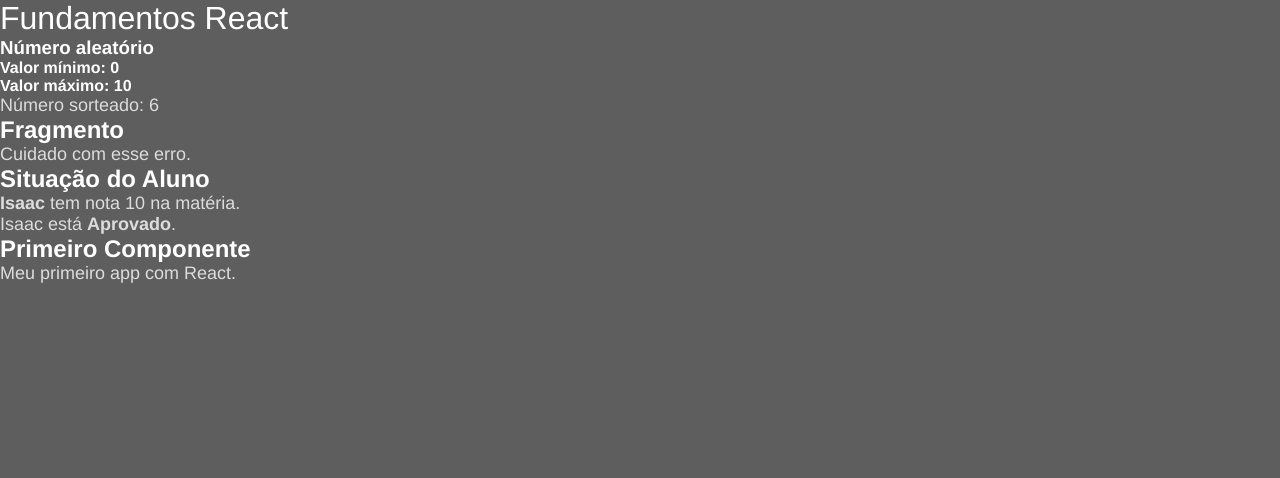
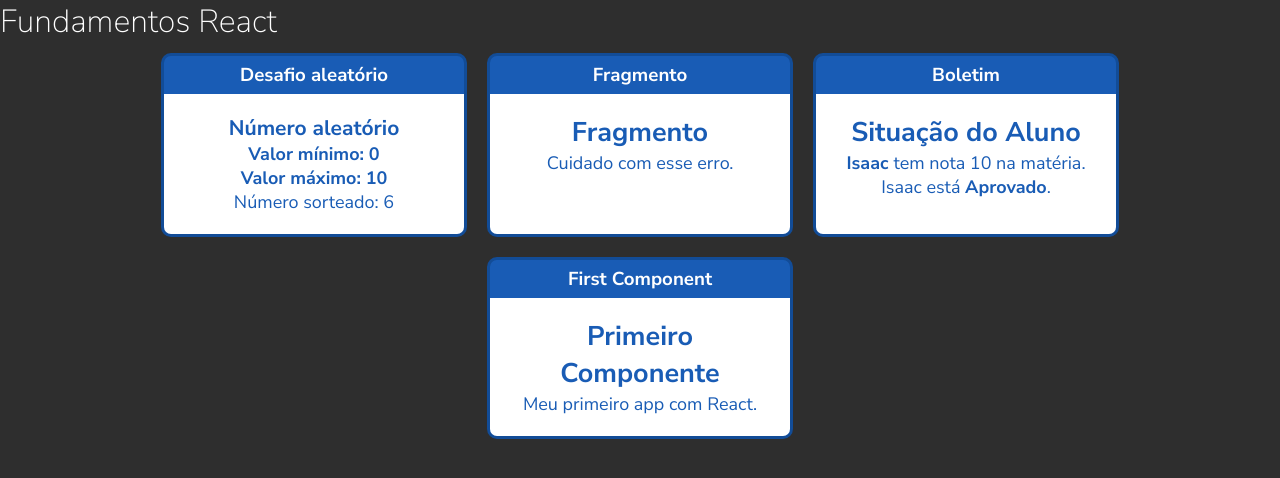
Before and after one commit to IsaacCaldas/Fundamentos-React, a React (Create React App) app: page / in a window 1280 px wide. Shown: the top 478 px of the page. Built offline with nearby package versions, Linux system fonts and the light colour scheme.

Commit message:
Creating cards

```diff
--- a/public/index.html
+++ b/public/index.html
@@ -13,6 +13,11 @@
 
     <link rel="manifest" href="%PUBLIC_URL%/manifest.json" />
 
+    <!-- FONTS -->
+    <link rel="preconnect" href="https://fonts.googleapis.com">
+    <link rel="preconnect" href="https://fonts.gstatic.com" crossorigin>
+    <link href="https://fonts.googleapis.com/css2?family=Nunito+Sans:ital,wght@0,200;0,300;0,400;0,600;0,700;0,800;0,900;1,200;1,400;1,700;1,800;1,900&display=swap" rel="stylesheet">
+
     <title>First React App</title>
   </head>
   <body>
--- /dev/null
+++ b/src/App.css
@@ -0,0 +1,5 @@
+.app .cards-collection {
+  display: flex;
+  flex-wrap: wrap;
+  justify-content: center;
+}
--- a/src/App.jsx
+++ b/src/App.jsx
@@ -1,8 +1,37 @@
+import './App.css'
+
 import React from "react";
 import First from './components/basics/First';
 import WithParam from './components/basics/WithParam';
 import Fragment from './components/basics/Fragment';
 import RandomNumber from './components/basics/RandomNumber';
+import Card from './components/layout/Card';
+
+export default () =>
+    <div className="app">
+      <h1>Fundamentos React</h1>
+      <div className="cards-collection">
+        <Card
+          title="Desafio aleatório">
+          <RandomNumber min={0} max={10}/>
+        </Card>
+        <Card
+          title="Fragmento">
+          <Fragment/>
+        </Card>
+        <Card
+          title="Boletim">
+          <WithParam
+            title="Situação do Aluno"
+            student="Isaac"
+            testNote={9.5}
+          />
+        </Card>
+        <Card title="First Component">
+          <First></First>
+        </Card>
+      </div>
+    </div>
 
 /* Quando tem o export default, pode retornar uma função anônima.
 - Se tirar o default não conseguirá mais retornar de forma anônima.
@@ -12,22 +41,6 @@
 export default function App(props){} -- Como era antes e abaixo é como fica de uma forma reduzida.
 */
 
-export default () =>
-    <div>
-      <h1>Fundamentos React</h1>
-      <RandomNumber
-        min={0}
-        max={10}
-      />
-      <Fragment/>
-      <WithParam
-        title="Situação do Aluno"
-        student="Isaac"
-        testNote={9.5}
-      />
-      <First></First>
-    </div>
-
 /*
 - Como não estou usando 'props', eu posso colocar ou () ou _ no lugar.
 
--- /dev/null
+++ b/src/components/layout/Card.css
@@ -0,0 +1,31 @@
+.card{
+  background-color: #195cb5;
+  border: #124c97 3px solid;
+  border-radius: 10px;
+
+  overflow: hidden;
+  margin: 10px;
+
+  display: flex;
+  flex-direction: column;
+
+  width: 300px;
+}
+
+.card .title{
+  padding: 6px 20px;
+  color: #fff;
+  display: flex;
+  justify-content: center;
+  font-weight: lighter;
+}
+
+.card .content{
+  padding: 20px;
+  background-color: #ffffff;
+  text-align: center;
+  flex-grow: 1;
+}
+.card p {
+  color: #195cb5;
+}
--- /dev/null
+++ b/src/components/layout/Card.jsx
@@ -0,0 +1,19 @@
+import './Card.css'
+import React from 'react';
+
+export default props => {
+
+  return (
+
+    <div className="card">
+      <div className="title">
+        <h3>{ props.title }</h3>
+      </div>
+      <div className="content">
+        <p>{ props.children }</p>
+      </div>
+    </div>
+
+  );
+
+}
--- a/src/index.css
+++ b/src/index.css
@@ -1,9 +1,9 @@
 * {
   margin: 0;
-  font-family: Helvetica, Arial, sans-serif;
+  font-family: 'Nunito Sans', Helvetica, Arial, sans-serif;
 }
 body {
-  background-color: rgb(94, 94, 94);
+  background-color: #2e2e2e;
   color: #ffffff;
 }
 
```
